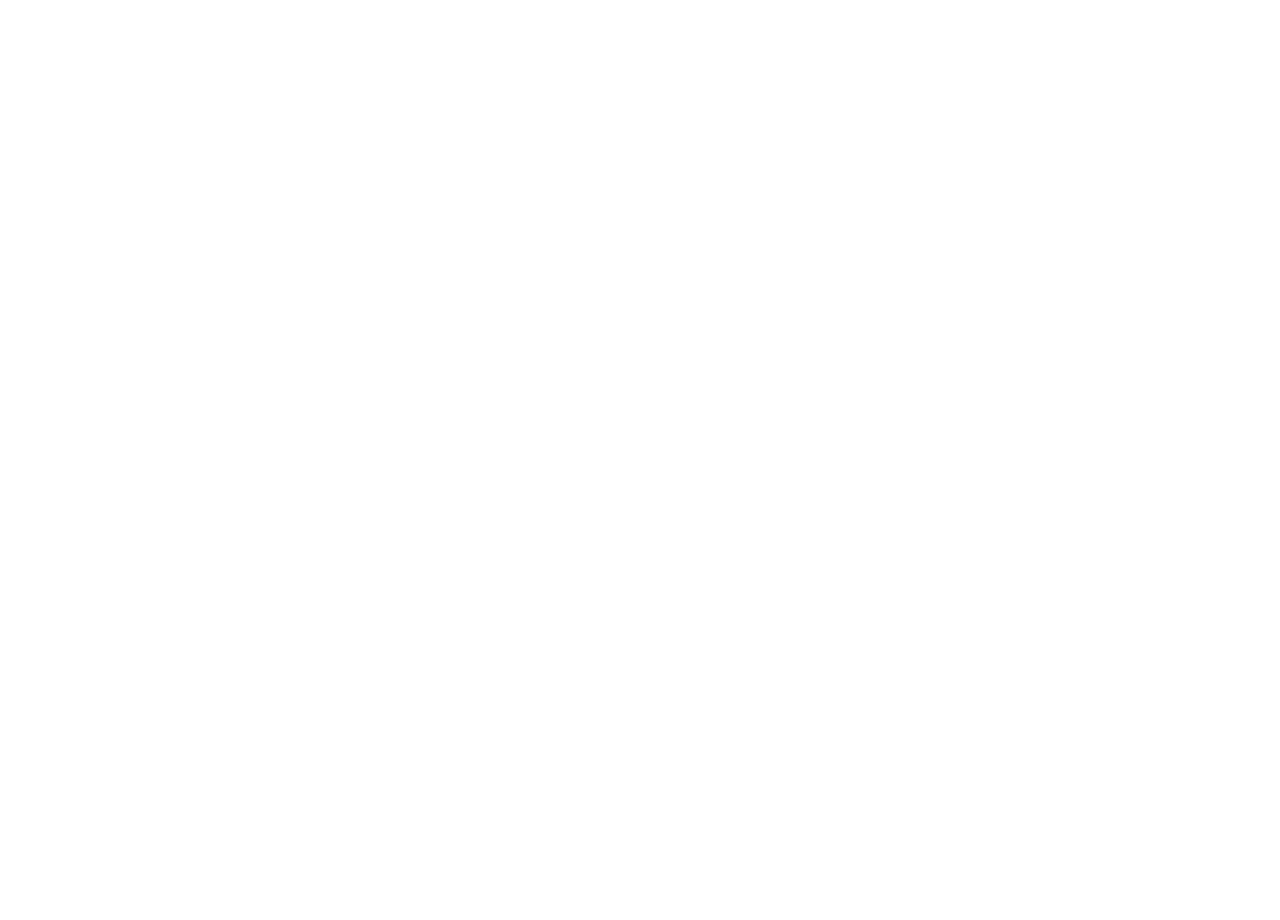
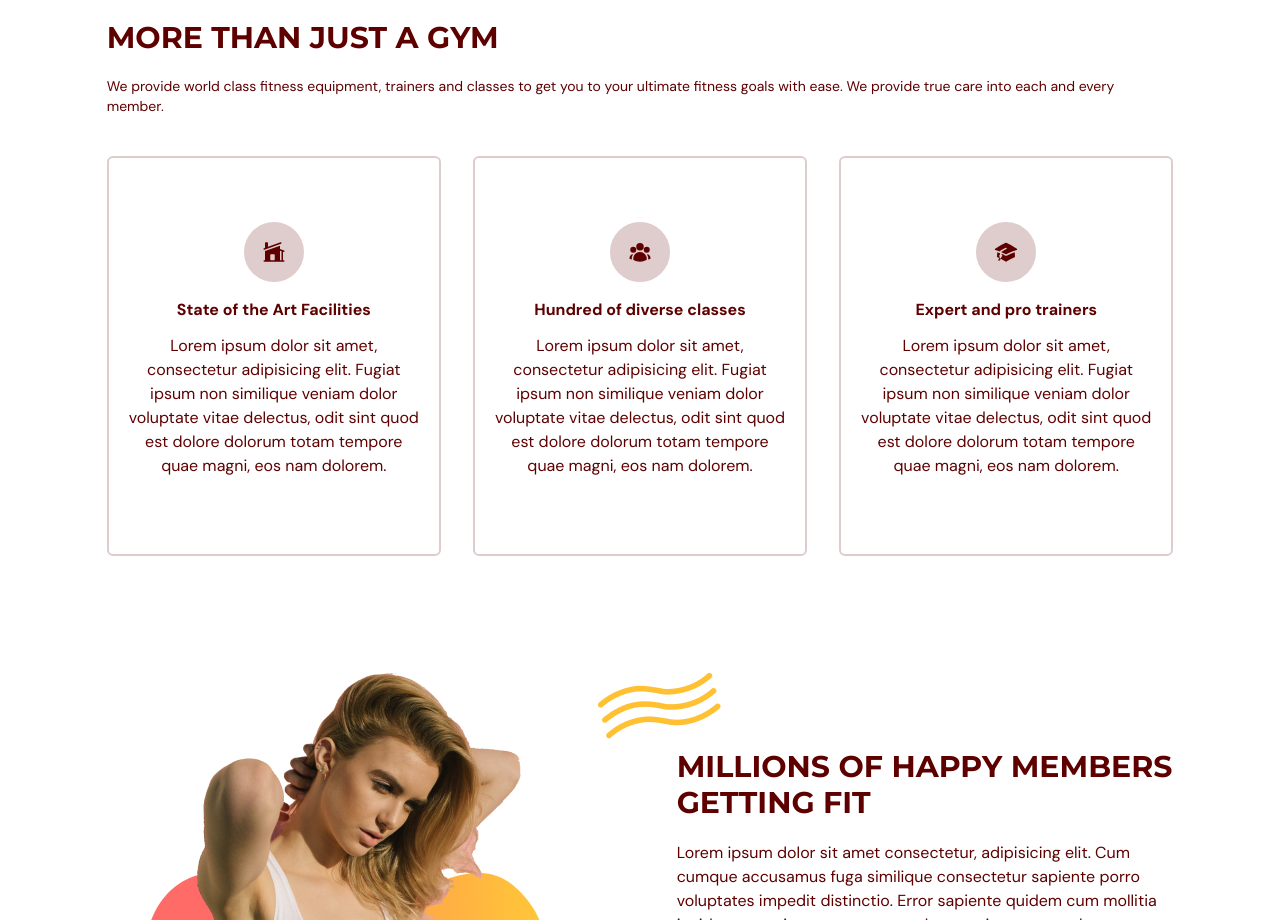
Before and after one commit to laurieroy/ts-evogym, a React (Vite) app: page / in a window 1280 px wide. Shown: the part 880-1800 px from the top of the page. Before the commit the page ends 800 px from the top, so only its background shows below. Built offline with nearby package versions, Linux system fonts and the light colour scheme.

Commit message:
Add Benefits section - Add benefit type - Add Benefit item - Add animations - Extract out h1 to HText

```diff
--- a/src/App.tsx
+++ b/src/App.tsx
@@ -1,7 +1,8 @@
 import { useEffect, useState } from "react";
-import Navbar from "@/scenes/navbar";
 import { SelectedPage } from "@/shared/types";
 import Home from "@/scenes/home";
+import Benefits from "@/scenes/benefits";
+import Navbar from "@/scenes/navbar";
 
 function App() {
   const [selectedPage, setSelectedPage] = useState<SelectedPage>(
@@ -31,6 +32,7 @@
         setSelectedPage={setSelectedPage}
       />
       <Home setSelectedPage={setSelectedPage} />
+      <Benefits setSelectedPage={setSelectedPage} />
     </div>
   );
 }
--- /dev/null
+++ b/src/scenes/benefits/Benefit.tsx
@@ -0,0 +1,38 @@
+import { SelectedPage } from "@/shared/types";
+import { motion } from "framer-motion";
+import AnchorLink from "react-anchor-link-smooth-scroll";
+
+const childVariant = {
+  hidden: { opacity: 0, scale: 0.9 },
+  visible: { opacity: 1, scale: 1 },
+};
+
+type Props = {
+  icon: JSX.Element;
+  title: string;
+  description: string;
+  setSelectedPage: (value: SelectedPage) => void;
+};
+
+const Benefit = ({ icon, title, description, setSelectedPage }: Props) => {
+  return (
+    <motion.div
+      variants={childVariant}
+      className="mt-5 rounded-md border-2 border-gray-100 px-5 py-16 text-center"
+    >
+      <div className="mb-4 flex justify-center">
+        <div className="rounded-full border-2 border-gray-100 bg-gray-100 p-4">
+          {icon}
+        </div>
+      </div>
+      <h4 className="font-bold">{title}</h4>
+      <p className="my-3">{description}</p>
+      <AnchorLink
+        className="text-sm font-bold text-primary-500 underline hover:text-secondary-400"
+        onClick={() => setSelectedPage(SelectedPage.Benefits)}
+        href={`#${SelectedPage.Benefits}`}
+      />
+    </motion.div>
+  );
+};
+export default Benefit;
--- /dev/null
+++ b/src/scenes/benefits/index.tsx
@@ -0,0 +1,162 @@
+import HText from "@/shared/HText";
+import { BenefitType, SelectedPage } from "@/shared/types";
+import {
+  HomeModernIcon,
+  UserGroupIcon,
+  AcademicCapIcon,
+} from "@heroicons/react/24/solid";
+import { motion } from "framer-motion";
+import Benefit from "./Benefit";
+import ActionButton from "@/shared/ActionButton";
+import BenefitsPageGraphic from "@/assets/BenefitsPageGraphic.png";
+
+const benefits: Array<BenefitType> = [
+  {
+    icon: <HomeModernIcon className="2-6 h-6" />,
+    title: "State of the Art Facilities",
+    description:
+      "Lorem ipsum dolor sit amet, consectetur adipisicing elit. Fugiat ipsum non similique veniam dolor voluptate vitae delectus, odit sint quod est dolore dolorum totam tempore quae magni, eos nam dolorem.",
+  },
+  {
+    icon: <UserGroupIcon className="2-6 h-6" />,
+    title: "Hundred of diverse classes",
+    description:
+      "Lorem ipsum dolor sit amet, consectetur adipisicing elit. Fugiat ipsum non similique veniam dolor voluptate vitae delectus, odit sint quod est dolore dolorum totam tempore quae magni, eos nam dolorem.",
+  },
+  {
+    icon: <AcademicCapIcon className="2-6 h-6" />,
+    title: "Expert and pro trainers",
+    description:
+      "Lorem ipsum dolor sit amet, consectetur adipisicing elit. Fugiat ipsum non similique veniam dolor voluptate vitae delectus, odit sint quod est dolore dolorum totam tempore quae magni, eos nam dolorem.",
+  },
+];
+
+const container = {
+  hidden: {},
+  visible: {
+    transition: { staggerChildren: 0.2 },
+  },
+};
+
+type Props = {
+  isTopOfPage: boolean;
+  selectedPage: SelectedPage;
+  setSelectedPage: (value: SelectedPage) => void;
+};
+
+const Benefits = ({ setSelectedPage }: Props) => {
+  return (
+    <section id="benefits" className="mx-auto h-full w-5/6 py-20">
+      <motion.div
+        className="md_w-3/5 md:my-5"
+        initial="hidden"
+        whileInView="visible"
+        viewport={{ once: true, amount: 0.5 }}
+        transition={{ duration: 0.5 }}
+        variants={{
+          hidden: { opacity: 0, x: -50 },
+          visible: { opacity: 1, x: 0 },
+        }}
+        onViewportEnter={() => setSelectedPage(SelectedPage.Benefits)}
+      >
+        <div className="md:my-3/5 md:my-5">
+          <HText>MORE THAN JUST A GYM</HText>
+          <p className="my-5 text-sm">
+            We provide world class fitness equipment, trainers and classes to
+            get you to your ultimate fitness goals with ease. We provide true
+            care into each and every member.
+          </p>
+        </div>
+
+        {/* Benefits */}
+        <motion.div
+          className="mt-5 items-center justify-between gap-8 md:flex"
+          initial="hidden"
+          whileInView="visible"
+          viewport={{ once: true, amount: 0.5 }}
+          variants={container}
+        >
+          {benefits.map((benefit: BenefitType) => (
+            <Benefit
+              key={benefit.title}
+              icon={benefit.icon}
+              title={benefit.title}
+              description={benefit.description}
+              setSelectedPage={setSelectedPage}
+            />
+          ))}
+        </motion.div>
+
+        {/* GRAPHICS AND DESCRIPTION */}
+        <div className="mt-16 items-center justify-between gap-20 md:mt-28 md:flex">
+          {/* GRAPHIC */}
+          <img
+            className="mx-auto"
+            src={BenefitsPageGraphic}
+            alt="benefits-page-graphic"
+          />
+          {/*  DESCRIPTION */}
+          <div>
+            {/* TITLE */}
+            <div className="relative">
+              <div className="before:absolute before:-left-20 before:-top-20 before:z-[-1] before:content-abstractwaves">
+                <motion.div
+                  initial="hidden"
+                  whileInView="visible"
+                  viewport={{ once: true, amount: 0.5 }}
+                  transition={{ duration: 0.5 }}
+                  variants={{
+                    hidden: { opacity: 0, x: 50 },
+                    visible: { opacity: 1, x: 0 },
+                  }}
+                >
+                  <HText>
+                    MILLIONS OF HAPPY MEMBERS GETTING{" "}
+                    <span className="text-primary-500">FIT</span>
+                  </HText>
+                </motion.div>
+              </div>
+            </div>
+
+            {/*  DESCRIPTION */}
+            <motion.div
+              initial="hidden"
+              whileInView="visible"
+              viewport={{ once: true, amount: 0.5 }}
+              transition={{ delay: 0.2, duration: 0.5 }}
+              variants={{
+                hidden: { opacity: 0, x: 50 },
+                visible: { opacity: 1, x: 0 },
+              }}
+            >
+              <p className="my-5">
+                Lorem ipsum dolor sit amet consectetur, adipisicing elit. Cum
+                cumque accusamus fuga similique consectetur sapiente porro
+                voluptates impedit distinctio. Error sapiente quidem cum
+                mollitia incidunt asperiores, accusamus obcaecati tempore
+                voluptates.
+              </p>
+
+              <p className="mb-5">
+                Lorem ipsum dolor sit amet consectetur, adipisicing elit. Cum
+                cumque accusamus fuga similique consectetur sapiente porro
+                voluptates impedit distinctio. Error sapiente quidem cum
+                mollitia incidunt asperiores, accusamus obcaecati tempore
+                voluptates.
+              </p>
+            </motion.div>
+            {/* BUTTON */}
+            <div className="relative mt-16">
+              <div className="before:absolute before:-bottom-20 before:right-40 before:z-[-1] before:content-sparkles">
+                <ActionButton setSelectedPage={setSelectedPage}>
+                  Join Now
+                </ActionButton>
+              </div>
+            </div>
+          </div>
+        </div>
+      </motion.div>
+    </section>
+  );
+};
+export default Benefits;
--- /dev/null
+++ b/src/shared/HText.tsx
@@ -0,0 +1,11 @@
+import { ReactNode } from "react"
+
+type Props = {
+  children: ReactNode
+}
+
+const HText = ({children}: Props) => {
+  return  <h1 className="basis-3/5 font-montserrat text-3xl font-bold">{children}</h1>
+
+}
+export default HText
--- a/src/shared/types.ts
+++ b/src/shared/types.ts
@@ -4,3 +4,9 @@
   OurClasses = "ourclasses",
   ContactUs = "contactus",
 }
+
+export interface BenefitType {
+  icon: JSX.Element;
+  title: string;
+  description: string;
+}
```
